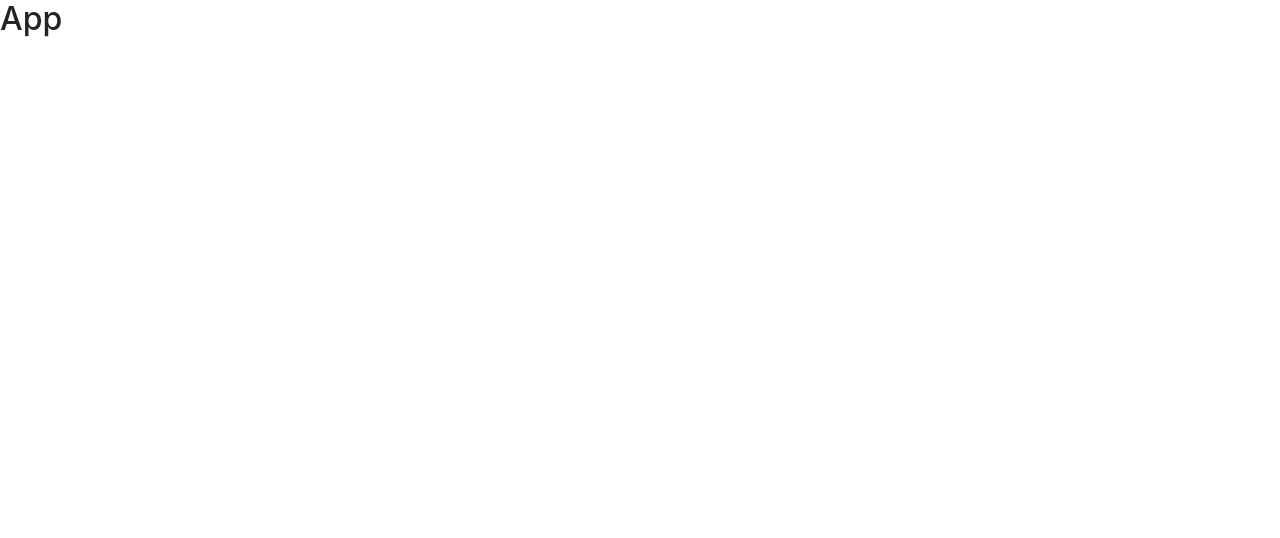
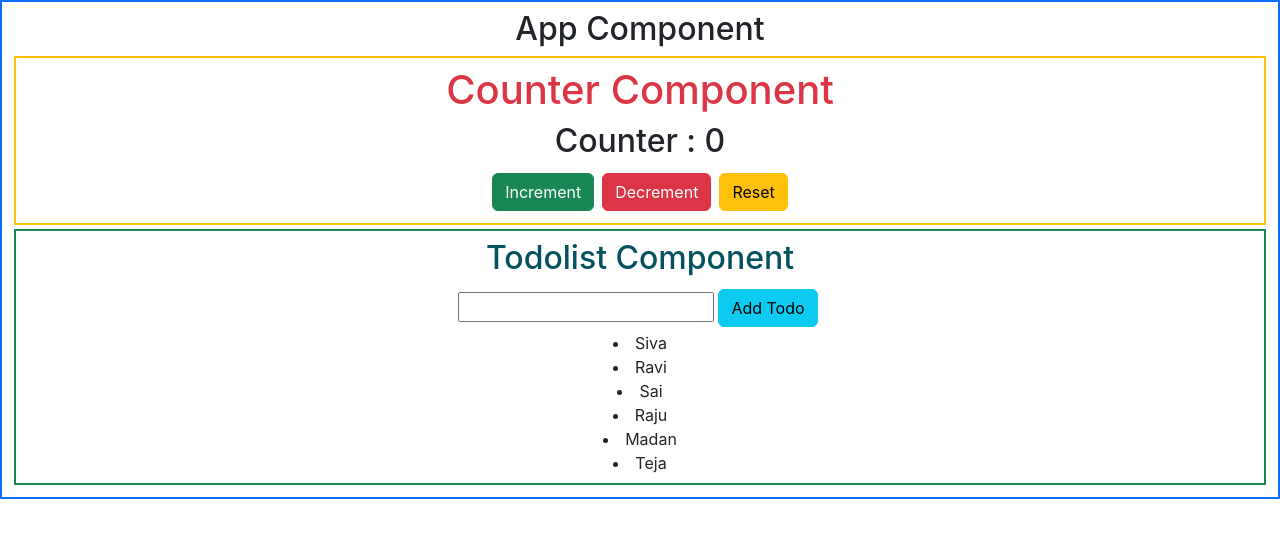
Before and after one commit to sivanaidupattapu/my-app1, a React (Create React App) app: page / in a window 1280 px wide. Shown: the top 538 px of the page. Built offline with nearby package versions, Linux system fonts and the light colour scheme.

Commit message:
Redux-toolkit-basics

```diff
--- a/src/App.js
+++ b/src/App.js
@@ -1,9 +1,13 @@
 import logo from './logo.svg';
 import './App.css';
+import Counter from './features/counter/counter';
+import Todo from './features/todolist/todolist';
 function App() {
   return (
-    <div>
-      <h2>App</h2>
+    <div className="text-center p-2 border border-2 border-primary">
+      <h2>App Component</h2>
+      <Counter></Counter>
+      <Todo></Todo>
     </div>
   );
 }
--- /dev/null
+++ b/src/app/store.js
@@ -0,0 +1,6 @@
+import { configureStore } from '@reduxjs/toolkit'
+import counterReducer from '../features/counter/counterslice'
+import todolistReducer from '../features/todolist/todolistslice'
+export const store = configureStore({
+  reducer: { counterReducer,todolistReducer },
+})
--- /dev/null
+++ b/src/features/counter/counter.jsx
@@ -0,0 +1,16 @@
+import React from "react";
+import { useDispatch, useSelector } from "react-redux";
+import { inc, dec, reset } from "./counterslice";
+function Counter() {
+    var { count } = useSelector(state => state.counterReducer)
+    var dispatch = useDispatch();
+    console.log({ count })
+    return <div className="text-center border border-2 border-warning p-2 m-1">
+        <h1 className="text-danger" >Counter Component</h1>
+        <h2 className="text-dark">Counter : {count}</h2>
+        <button className="btn btn-success m-1" onClick={() => { dispatch(inc()) }}>Increment</button>
+        <button className="btn btn-danger m-1" onClick={() => { dispatch(dec()) }}>Decrement</button>
+        <button className="btn btn-warning m-1" onClick={() => { dispatch(reset()) }}>Reset</button>
+    </div>
+}
+export default Counter
--- /dev/null
+++ b/src/features/counter/counterslice.js
@@ -0,0 +1,21 @@
+import { createSlice } from '@reduxjs/toolkit'
+const initialState = {
+    count:0
+}
+export const counterSlice = createSlice({
+    name: 'counter',
+    initialState,
+    reducers:{
+        inc:(state)=>{
+            state.count=state.count+1;
+        },
+        dec:(state)=>{
+            state.count--;
+        },
+        reset:(state)=>{
+            state.count=0
+        }
+    }
+})
+export var {inc,dec,reset} = counterSlice.actions;
+export default counterSlice.reducer
--- /dev/null
+++ b/src/features/todolist/todolist.jsx
@@ -0,0 +1,25 @@
+import React from "react";
+import { useDispatch, useSelector } from "react-redux";
+import { addTodo } from "./todolistslice";
+import { useState } from "react";
+function Todo() {
+    let [newtodo,setNewtodo]=useState('')
+    var {todos} = useSelector(state => state.todolistReducer)
+    var dispatch=useDispatch()
+    console.log({todos})
+    console.log('newtodo :',newtodo)
+    return <div className="border border-2 border-success p-2 m-1">
+        <h2 className="text-info-emphasis">Todolist Component</h2>
+
+        <div>
+            <input type="text"  onChange={(e)=>{setNewtodo(e.target.value)}}/>
+            <button className="btn btn-info m-1" onClick={()=>{dispatch(addTodo(newtodo))}}>Add Todo</button>
+            {
+                todos?.map((list) => {
+                    return <li>{list}</li>
+                })
+            }
+        </div>
+    </div>
+}
+export default Todo
--- /dev/null
+++ b/src/features/todolist/todolistslice.js
@@ -0,0 +1,15 @@
+import { createSlice } from '@reduxjs/toolkit'
+const initialState = {
+    todos: ['Siva', 'Ravi', 'Sai', 'Raju', 'Madan', 'Teja']
+}
+export const todolistSlice = createSlice({
+    name: 'todolist',
+    initialState,
+    reducers: {
+        addTodo:(state,action)=>{
+            state.todos.push(action.payload)
+        }
+    }
+})
+export const {addTodo} =todolistSlice.actions;
+export default todolistSlice.reducer
--- a/src/index.js
+++ b/src/index.js
@@ -3,20 +3,14 @@ import ReactDOM from 'react-dom/client';
 import './index.css';
 import App from './App';
 import reportWebVitals from './reportWebVitals';
-import {
-  createBrowserRouter,
-  RouterProvider,
-} from "react-router-dom";
-const router = createBrowserRouter([
-  {
-    path: "/",
-    element: <App></App>,
-  },
-]);
+import { Provider } from 'react-redux';
+import { store } from './app/store';
 
 const root = ReactDOM.createRoot(document.getElementById('root'));
 root.render(
-  <RouterProvider router={router}></RouterProvider>
+  <Provider store={store}>
+    <App/>
+  </Provider>
 );
 
 // If you want to start measuring performance in your app, pass a function
```
